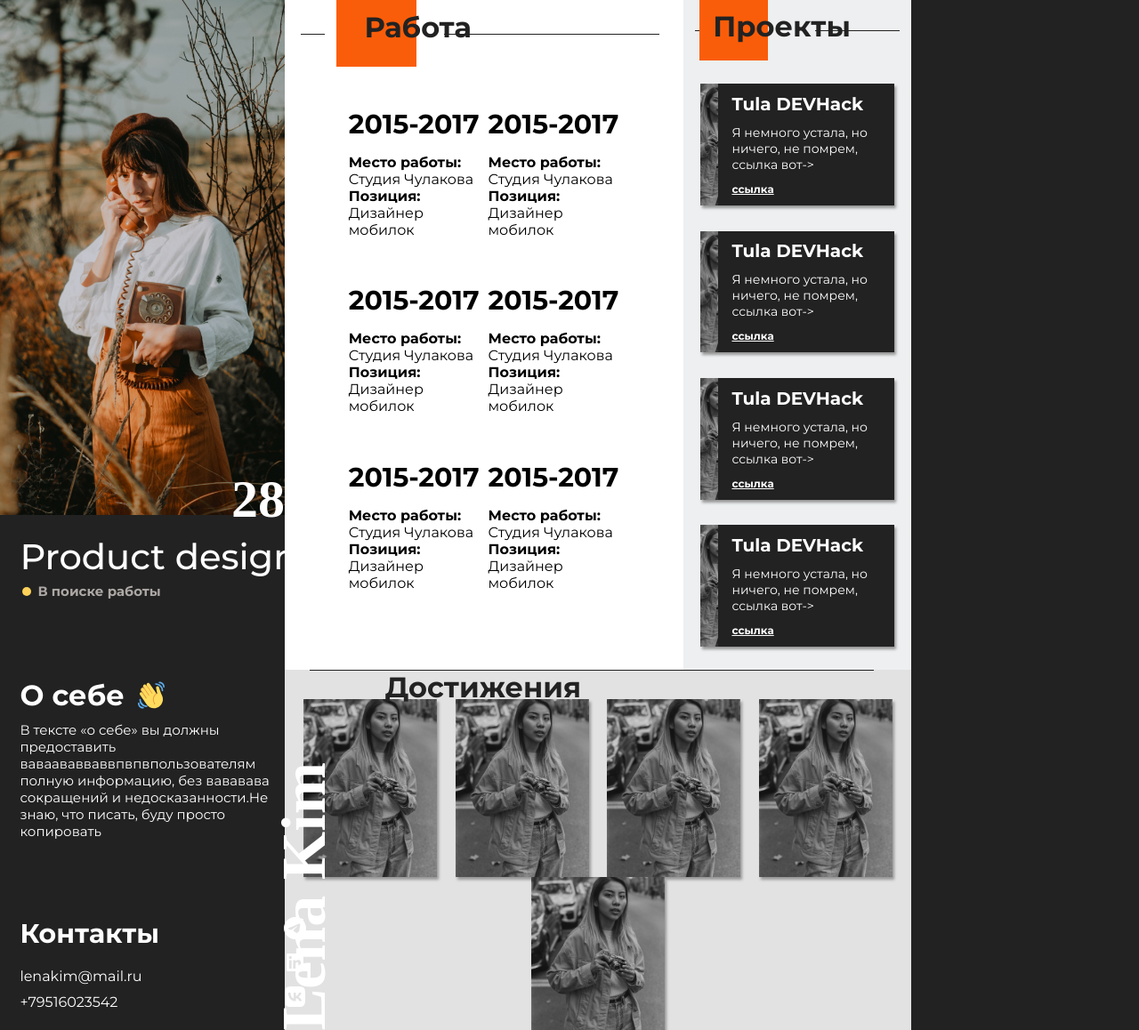
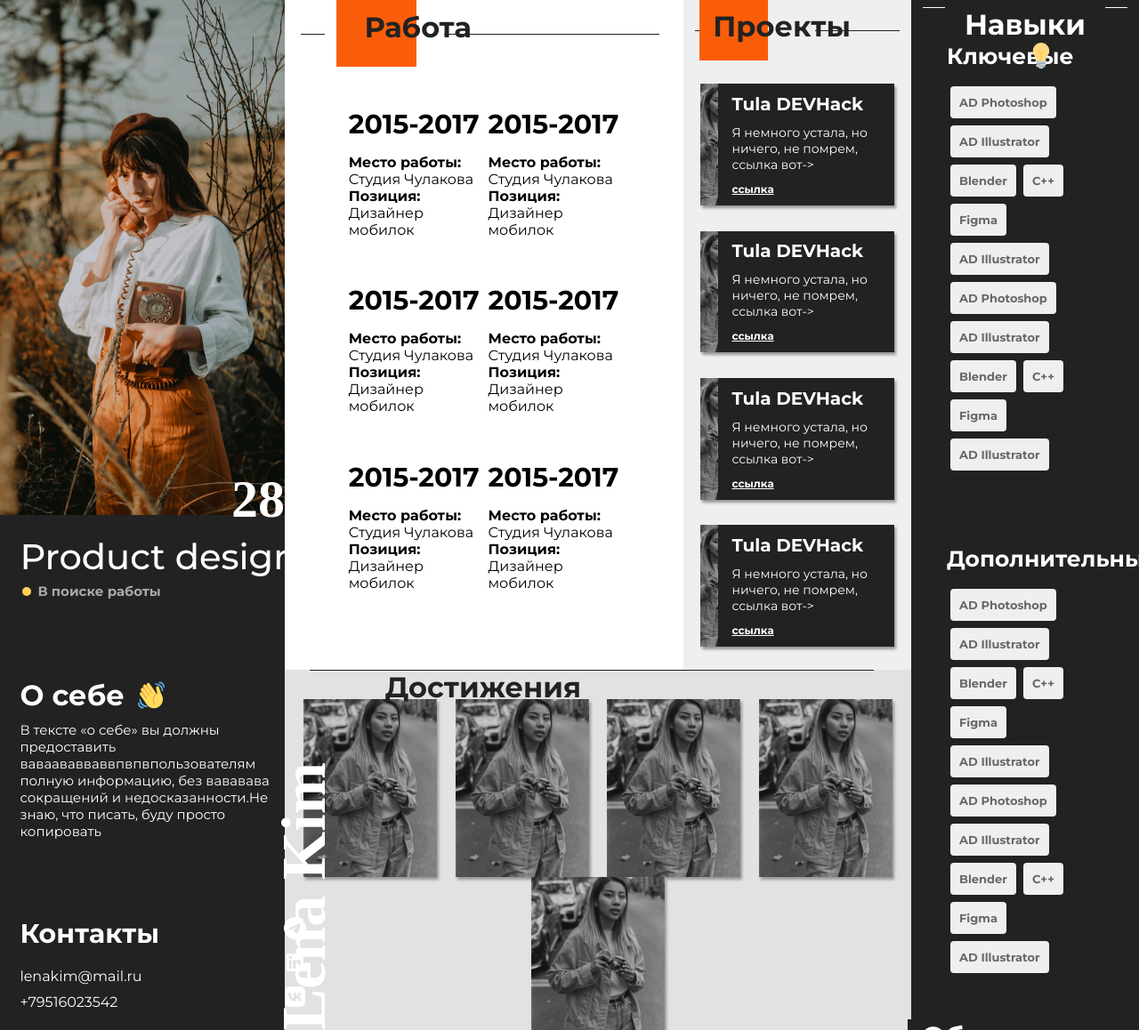
Before and after one commit to a1k0u/tula-hack, a Flask app: page /test in a window 1280 px wide. Shown: the whole page at 89% size. Run offline with Flask 2, Linux system fonts and the light colour scheme; parts of the project's set-up code (start-up, migrations or seed data) failed here and were passed over.

Commit message:
profle page

```diff
--- a/static/css/style.css
+++ b/static/css/style.css
@@ -21,10 +21,10 @@ body, html {
 
 .main_background .img_back {
     position: absolute;
-    top: 17%;
-    right: 25%;
-    width: 100%;
-    height: 100%;
+    top: 24%;
+    right: 31%;
+    width: 90%;
+    height: 90%;
 }
 
 .registration {
@@ -583,11 +583,127 @@ body, html {
     object-fit: cover;
 }
 
-
 .skills_info {
     height: 100vh;
     width: 20%;
     background-color: #222222;
+    display: flex;
+    flex-direction: column;
+}
+
+.skills_header {
+    display: flex;
+    justify-content: center;
+    position: relative;
+    margin-top: 8px;
+    height: 5%;
+    width: 100%;
+}
+
+.skills_header p {
+    position: absolute;
+    z-index: 2;
+    color: #FFFFFF;
+    font-family: Montserrat;
+    font-weight: bold;
+    font-size: 32px;
+}
+
+.ctn2 {
+    z-index: 0;
+    position: absolute;
+    top: 45%;
+    background-color: #FFFFFF;
+    height:1px;
+    width: 90%;
+    color: #FFFFFF;
+}
+
+.ctn1 {
+    position: absolute;
+    background-color: #222222;
+    z-index: 1;
+    width: 180px;
+    height: 30px;
+}
+
+.mail_skills {
+    display: flex;
+    flex-direction: column;
+    margin: 40px;
+}
+
+.mail_skills_header {
+    position: relative;
+    display: flex;
+    flex-direction: row;
+    margin-bottom: 15px;
+}
+
+.mail_skills_header p {
+    font-family: Montserrat;
+    font-size: 25px;
+    font-weight: bold;
+    color: #FFFFFF;
+}
+
+.mail_skills_header img {
+    position: absolute;
+    left: 10%;
+    width: 100%;
+    height: 100%;
+}
+
+.skills_content {
+    display: flex;
+    flex-direction: row;
+    justify-content: stretch;
+    width: 100%;
     flex-wrap: wrap;
+}
+
+.box_skill {
+    margin: 4px;
+    background-color: #EDEFF0;
+    color: #686868;
+    font-family: Montserrat;
+    font-weight: 700;
+    font-size: 13px;
+    padding: 10px;
+    border-radius: 4px;
+}
+
+.ctn11 {
+    position: absolute;
+    background-color: #222222;
+    z-index: 1;
+    width: 265px;
+    height: 30px;
+}
+
+.box_education {
     display: flex;
+    position: relative;
+    flex-direction: column;
+    color: #FFFFFF;
+    margin: 40px;
+    padding-left: 40px;
 }
+
+.edu_title {
+    font-family: Montserrat;
+    font-weight: bold;
+    font-size: 25px;
+}
+
+.edu_desc {
+    margin-top: 10px;
+    font-family: Montserrat;
+    font-weight: 400;
+    font-size: 14px;
+}
+
+.box_education img {
+    position: absolute;
+    left: 3px;
+}
--- a/templates/profile.html
+++ b/templates/profile.html
@@ -188,6 +188,58 @@
             </div>
         </div>
         <div class="skills_info">
+            <div class="skills_header">
+                <div class="ctn2"></div>
+                <div class="ctn1"></div>
+                <p>Навыки</p>
+            </div>
+            <div class="mail_skills">
+                <div class="mail_skills_header">
+                    <p>Ключевые</p>
+                    <img src="/static/images/Emoji(1).svg">
+                </div>
+                <div class="skills_content">
+                    <div class="box_skill">AD Photoshop</div>
+                    <div class="box_skill">AD Illustrator</div>
+                    <div class="box_skill">Blender</div>
+                    <div class="box_skill">С++</div>
+                    <div class="box_skill">Figma</div>
+                    <div class="box_skill">AD Illustrator</div><div class="box_skill">AD Photoshop</div>
+                    <div class="box_skill">AD Illustrator</div>
+                    <div class="box_skill">Blender</div>
+                    <div class="box_skill">С++</div>
+                    <div class="box_skill">Figma</div>
+                    <div class="box_skill">AD Illustrator</div>
+                </div>
+            </div>
+            <div class="mail_skills">
+                <div class="mail_skills_header">
+                    <p>Дополнительные</p>
+                </div>
+                <div class="skills_content">
+                    <div class="box_skill">AD Photoshop</div>
+                    <div class="box_skill">AD Illustrator</div>
+                    <div class="box_skill">Blender</div>
+                    <div class="box_skill">С++</div>
+                    <div class="box_skill">Figma</div>
+                    <div class="box_skill">AD Illustrator</div><div class="box_skill">AD Photoshop</div>
+                    <div class="box_skill">AD Illustrator</div>
+                    <div class="box_skill">Blender</div>
+                    <div class="box_skill">С++</div>
+                    <div class="box_skill">Figma</div>
+                    <div class="box_skill">AD Illustrator</div>
+                </div>
+            </div>
+            <div class="skills_header">
+                <div class="ctn2"></div>
+                <div class="ctn11"></div>
+                <p>Образование</p>
+            </div>
+            <div class="box_education">
+                <img src="/static/images/Emoji(2).svg">
+                <p class="edu_title">ДГТУ</p>
+                <p class="edu_desc">Высшее образование “Коммуникационный дизайн”</p>
+            </div>
 
         </div>
     </div>
```
Also changed, not shown: static/images/Emoji(1).svg (added), static/images/Emoji(2).svg (added).
